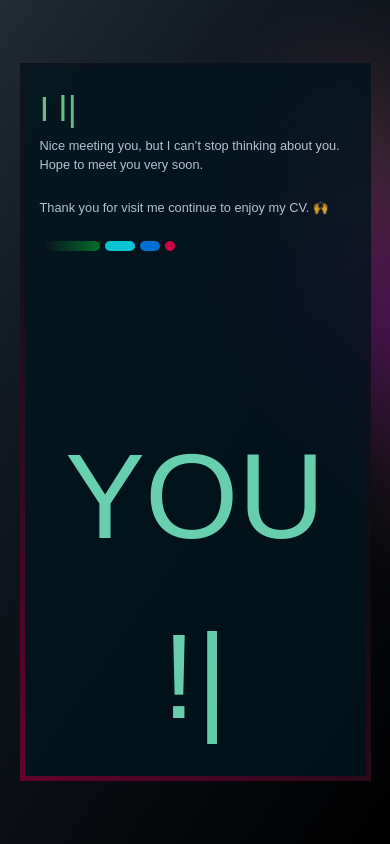
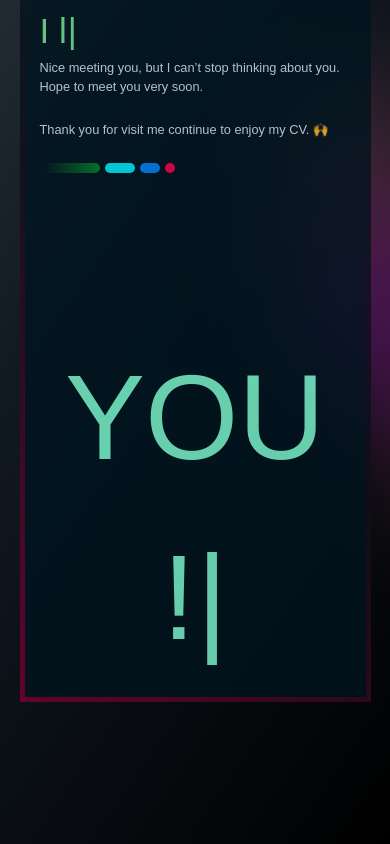
Before and after one commit to pacisjules/paciscvapp, a Next.js app in the folder frontend/pacisjulescv/: page / in a window 390 px wide. Built offline with nearby package versions, Linux system fonts and the light colour scheme; a web font is replaced by a local one.

Commit message:
Update App.module.css

```diff
--- a/frontend/pacisjulescv/pages/App.module.css
+++ b/frontend/pacisjulescv/pages/App.module.css
@@ -1021,6 +1021,7 @@
   .container {
     width: 90%;
     height: 85%;
+    margin-top: -15px;
     display: flex;
     justify-content: space-around;
     flex-direction: column;
```
